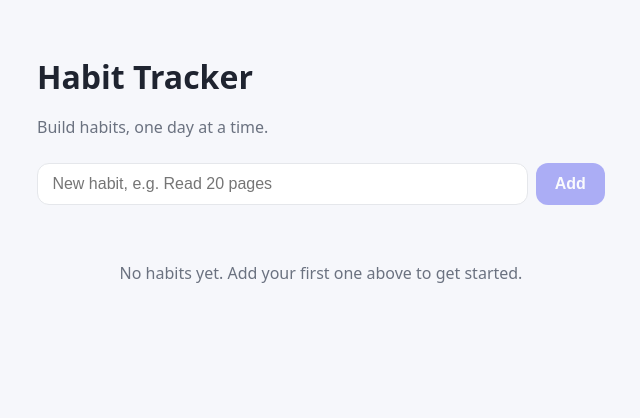
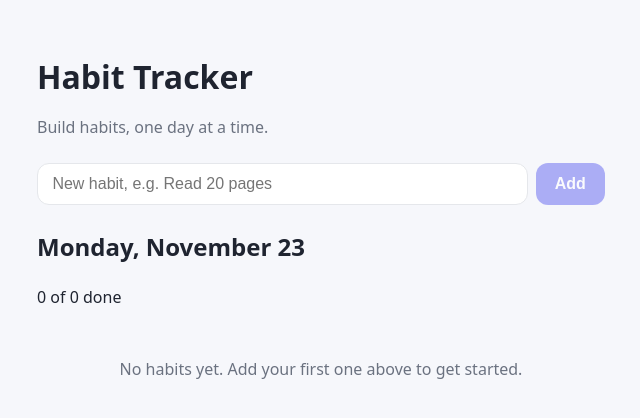
Before and after one commit to syednoorulhassan001/habit-tracker, a React (Vite) app: page / in a window 1280 px wide. Shown: the top 418 px of the page, without its empty margins (319-959 px from the left). Built offline with nearby package versions, Linux system fonts and the light colour scheme.

Commit message:
feat: add daily progress summary

```diff
--- a/src/App.jsx
+++ b/src/App.jsx
@@ -2,6 +2,7 @@ import { useLocalStorage } from "./hooks/useLocalStorage";
 import { useToday } from "./hooks/useToday";
 import HabitForm from "./components/HabitForm";
 import HabitList from "./components/HabitList";
+import DailySummary from "./components/DailySummary";
 
 function App() {
   const [habits, setHabits] = useLocalStorage("habit-tracker:habits", []);
@@ -41,6 +42,7 @@ function App() {
       <h1>Habit Tracker</h1>
       <p className="subtitle">Build habits, one day at a time.</p>
       <HabitForm onAdd={addHabit} />
+      <DailySummary habits={habits} today={today} />
       <HabitList
         habits={habits}
         today={today}
--- /dev/null
+++ b/src/components/DailySummary.jsx
@@ -0,0 +1,29 @@
+import { formatLongDate } from "../utils/dates";
+
+function DailySummary({ habits, today }) {
+  const total = habits.length;
+  const done = habits.filter((habit) => habit.completions.includes(today)).length;
+  const percent = total === 0 ? 0 : Math.round((done / total) * 100);
+
+  return (
+    <section className="daily-summary" aria-label="Today's progress">
+      <div className="daily-summary-header">
+        <h2>{formatLongDate()}</h2>
+        <span className="daily-summary-count">
+          {done} of {total} done
+        </span>
+      </div>
+      <div
+        className="progress-bar"
+        role="progressbar"
+        aria-valuenow={percent}
+        aria-valuemin={0}
+        aria-valuemax={100}
+      >
+        <div className="progress-fill" style={{ width: `${percent}%` }} />
+      </div>
+    </section>
+  );
+}
+
+export default DailySummary;
```
